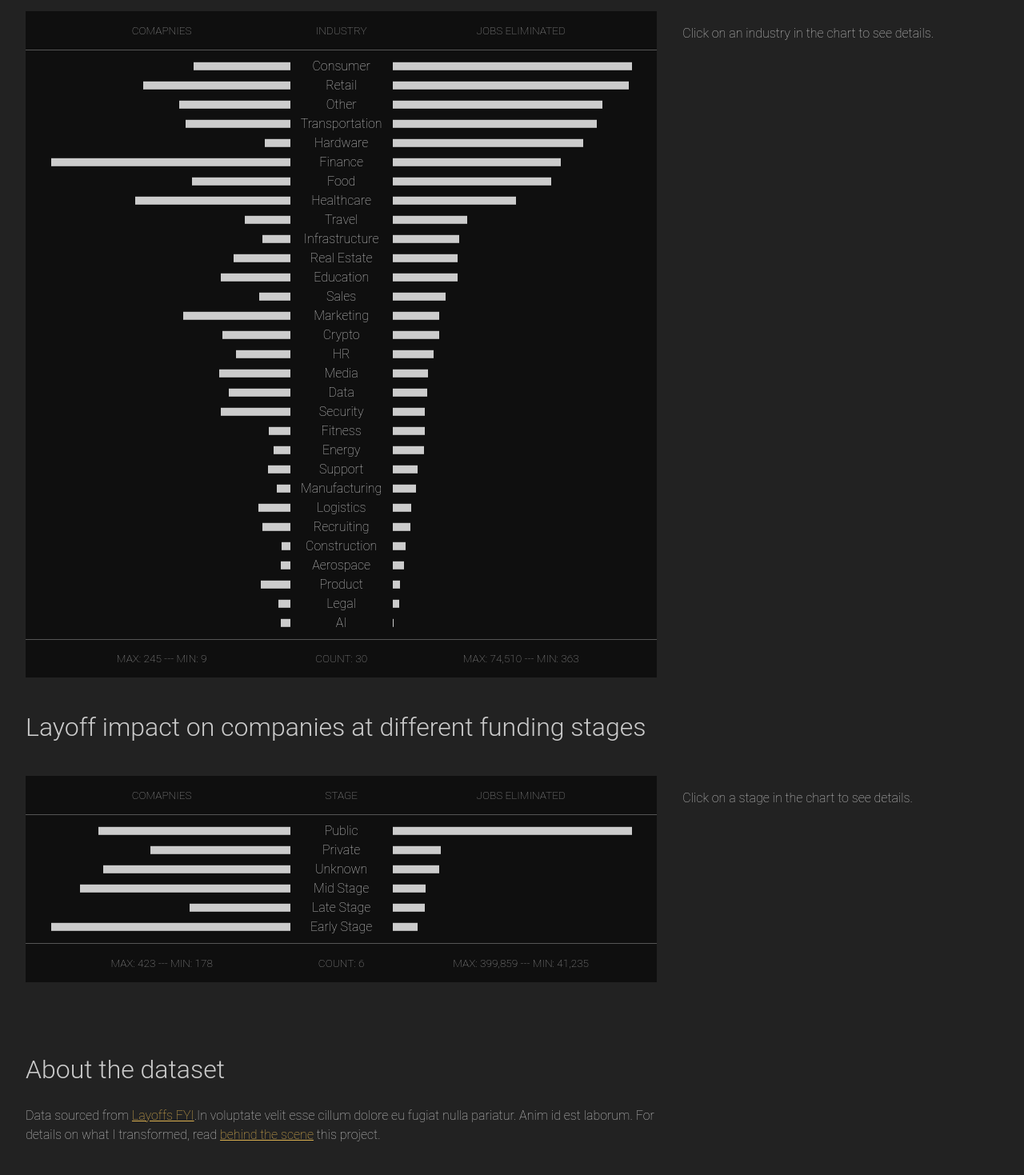
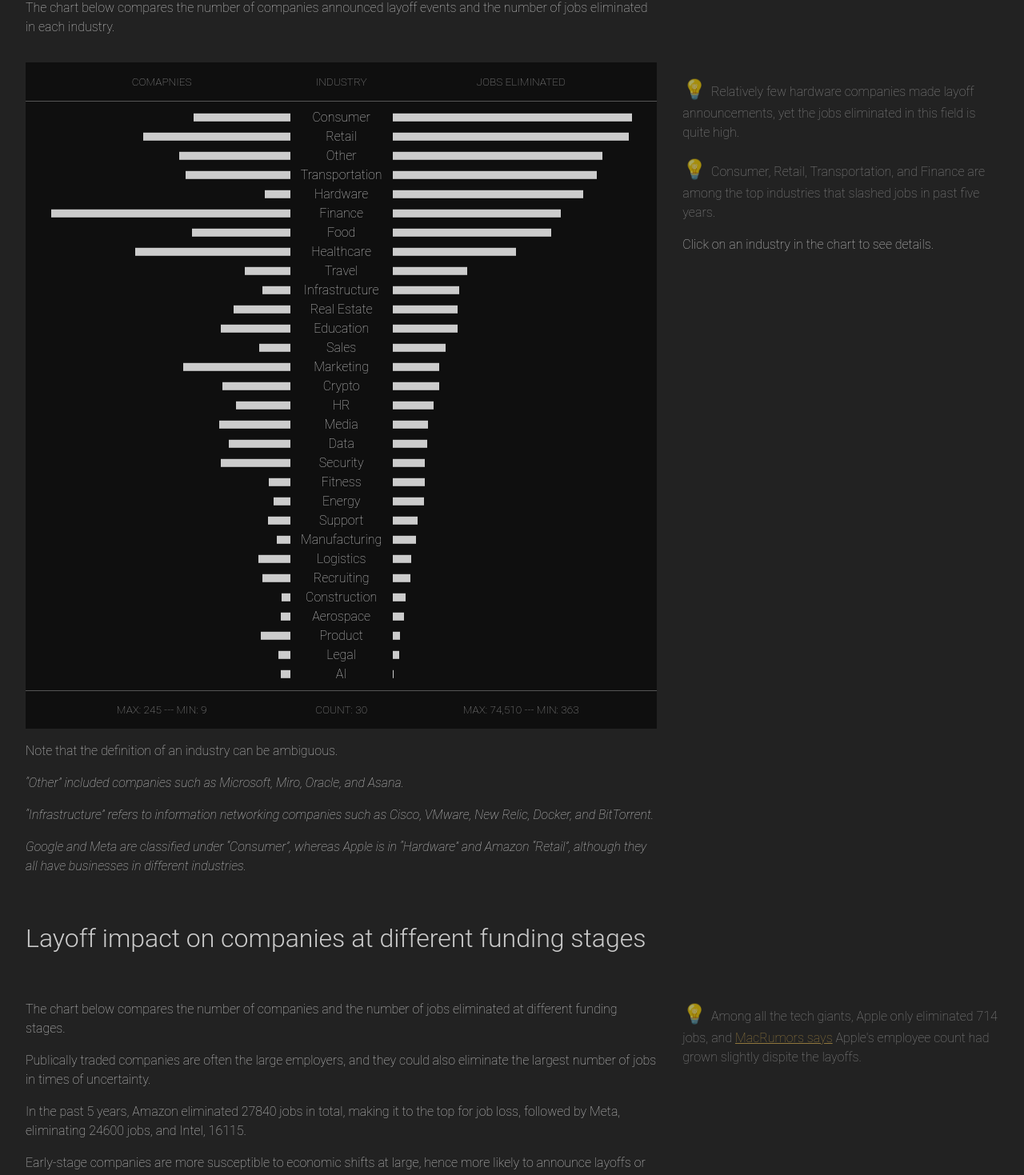
Before and after one commit to Shanfan/shanfanhuang.com, a SvelteKit app: page /projects/the-fuzzy-work in a window 1280 px wide. Shown: the part 571-2040 px from the top of the page at 80% size. Built offline with nearby package versions, Linux system fonts and the light colour scheme; a web font is replaced by a local one.

Commit message:
add copytext to explain the first two charts

```diff
--- a/src/routes/projects/the-fuzzy-work/+page.svelte
+++ b/src/routes/projects/the-fuzzy-work/+page.svelte
@@ -8,7 +8,7 @@
 
 	let { data } = $props();
 	const relationships = data.relationships;
-	const layoffByCompany = data.layoffByCompany;
+	const layoffByCompany = data.layoffByCompany.sort((a, b) => d3.descending(a.layoff, b.layoff));
 	const bankrupted = layoffByCompany.filter((d) => d.percentage === 100);
 
 	const pivotMap = d3.rollups(
@@ -62,18 +62,86 @@
 	</div>
 	<div class="main-content">
 		<h2>Layoff impact on industries</h2>
+		<p>
+			The chart below compares the number of companies announced layoff events and the number of
+			jobs eliminated in each industry.
+		</p>
 	</div>
 	<div class="main-content">
 		<ComparisonBar data={rollupByX('industry')} measure={'Industry'} />
+		<p>Note that the definition of an industry can be ambiguous.</p>
+		<p class="footnote">
+			&ldquo;Other&rdquo; included companies such as Microsoft, Miro, Oracle, and Asana.
+		</p>
+		<p class="footnote">
+			&ldquo;Infrastructure&rdquo; refers to information networking companies such as Cisco, VMware,
+			New Relic, Docker, and BitTorrent.
+		</p>
+		<p class="footnote">
+			Google and Meta are classified under &ldquo;Consumer&rdquo;, whereas Apple is in
+			&ldquo;Hardware&rdquo; and Amazon &ldquo;Retail&rdquo;, although they all have businesses in
+			different industries.
+		</p>
 	</div>
 	<aside>
+		<p class="insight">
+			Relatively few hardware companies made layoff announcements, yet the jobs eliminated in this
+			field is quite high.
+		</p>
+		<p class="insight">
+			Consumer, Retail, Transportation, and Finance are among the top industries that slashed jobs
+			in past five years.
+		</p>
 		<p>Click on an industry in the chart to see details.</p>
 	</aside>
 	<div class="main-content">
 		<h2>Layoff impact on companies at different funding stages</h2>
 	</div>
 	<div class="main-content">
+		<p>
+			The chart below compares the number of companies and the number of jobs eliminated at
+			different funding stages.
+		</p>
+		<p>
+			Publically traded companies are often the large employers, and they could also eliminate the
+			largest number of jobs in times of uncertainty.
+		</p>
+		<p>
+			In the past 5 years, {layoffByCompany[0].company} eliminated {layoffByCompany[0].layoff} jobs in
+			total, making it to the top for job loss, followed by {layoffByCompany[1].company},
+			eliminating {layoffByCompany[1].layoff} jobs, and {layoffByCompany[2].company}, {layoffByCompany[2]
+				.layoff}.
+		</p>
+		<p>
+			Early-stage companies are more susceptible to economic shifts at large, hence more likely to
+			announce layoffs or even go bankrupted, but they tend to have much less impact on the job
+			loss.
+		</p>
+		<p>
+			Of {bankrupted.length} companies announced 100% layoffs, assuming bankrupcy, {bankrupted.filter(
+				(d) => d.stage === 'Early Stage'
+			).length} are at an early funding stage. That is, 1 in 3 companies announced 100%-layoff is at
+			early funding stage.
+		</p>
+	</div>
+	<aside>
+		<p class="insight">
+			Among all the tech giants, Apple only eliminated {layoffByCompany.find(
+				(d) => d.company === 'Apple'
+			)?.layoff} jobs, and
+			<a
+				href="https://www.macrumors.com/2024/11/05/apple-employee-count-grew-this-year/"
+				target="_blank"
+			>
+				MacRumors says
+			</a> Apple's employee count had grown slightly dispite the layoffs.
+		</p>
+	</aside>
+	<div class="main-content">
 		<ComparisonBar data={rollupByX('stage')} measure={'Stage'} />
+		<p class="footnote">
+			"Unknown" stage companies included Everlane, SoundCloud, ByteDance, and Huawei.
+		</p>
 	</div>
 	<aside>
 		<p>Click on a stage in the chart to see details.</p>
@@ -94,7 +162,7 @@
 	.grid-container {
 		margin: 3em auto;
 		padding: 2em;
-		max-width: 100em;
+		max-width: 85em;
 		display: grid;
 		gap: 1em 2em;
 		grid-template-columns: 2fr 1fr;
@@ -137,18 +205,23 @@
 		color: #cc5456;
 	}
 
+	.footnote {
+		font-style: italic;
+	}
+
 	.insight::before {
 		content: '💡 ';
 		font-size: 1.5em;
 	}
 
 	.insight {
-		color: #666;
+		opacity: 60%;
 	}
 
 	.insight:hover,
 	.insight:focus {
-		color: var(--color-text);
+		opacity: 100%;
+		cursor: pointer;
 	}
 
 	@media (max-width: 720px) {
```
